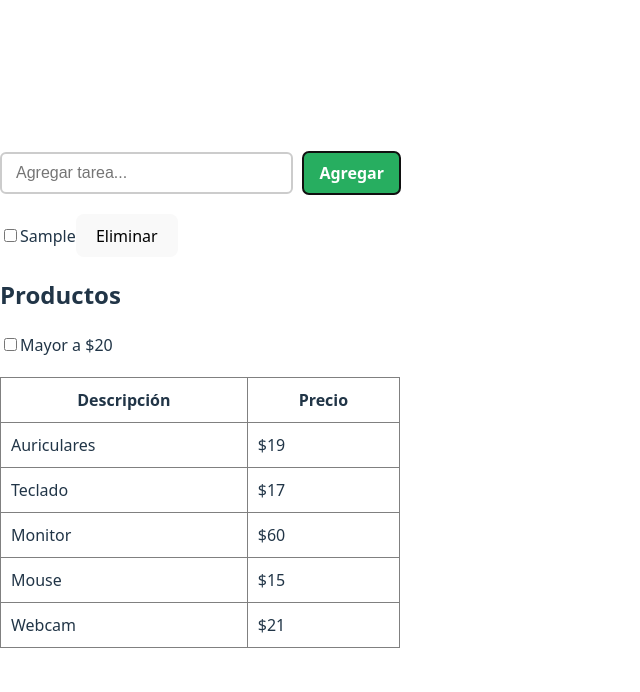
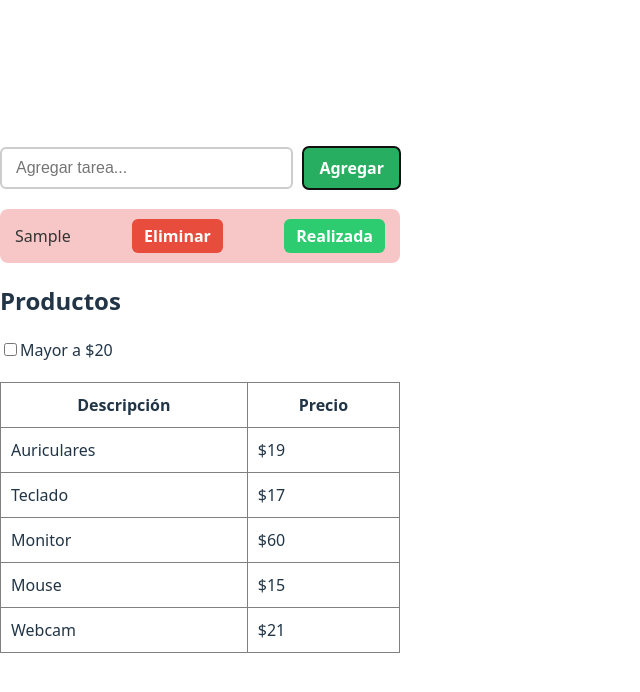
Before and after one commit to marcedavid/pv_tp3_grupo6, a React (Vite) app in the folder TP3-grupo6/: page / in a window 1280 px wide. Both pictures are taken after typing "Sample" into the empty fields and a click on the button "Agregar". Shown: the top 692 px of the page, without its empty margins (0-640 px from the left). Built offline with nearby package versions, Linux system fonts and the light colour scheme.

Commit message:
agregando estilos en taskitem

```diff
--- /dev/null
+++ b/TP3-grupo6/src/components/TaskItem.css
@@ -0,0 +1,43 @@
+.task-item {
+  background-color: #f7c7c7;
+  color: #333;
+  border-radius: 8px;
+  padding: 10px 15px;
+  margin-bottom: 10px;
+  display: flex;
+  justify-content: space-between;
+  align-items: center;
+}
+
+.task-item.completed span {
+  text-decoration: line-through;
+  opacity: 0.6;
+}
+
+.btn {
+  padding: 6px 12px;
+  border: none;
+  border-radius: 6px;
+  margin-left: 8px;
+  cursor: pointer;
+  font-weight: bold;
+  transition: all 0.2s ease-in-out;
+}
+
+.eliminar-btn {
+  background-color: #e74c3c;
+  color: white;
+}
+
+.eliminar-btn:hover {
+  background-color: #c0392b;
+}
+
+.realizada-btn {
+  background-color: #2ecc71;
+  color: white;
+}
+
+.realizada-btn:hover {
+  background-color: #27ae60;
+}
--- a/TP3-grupo6/src/components/TaskItem.jsx
+++ b/TP3-grupo6/src/components/TaskItem.jsx
@@ -1,11 +1,12 @@
 import React from 'react';
+import './TaskItem.css';
 
 function TaskItem({ task, onToggle, onDelete }) {
   return (
-    <div>
-      <input type="checkbox" checked={task.completed} onChange={() => onToggle(task.id)} />
-      {task.text}
-      <button onClick={() => onDelete(task.id)}>Eliminar</button>
+    <div className={`task-item ${task.completed ? 'completed' : ''}`}>
+      <span>{task.text}</span>
+      <button className="btn eliminar-btn" onClick={() => onDelete(task.id)}>Eliminar</button>
+      <button className="btn realizada-btn" onClick={() => onToggle(task.id)}>Realizada</button>
     </div>
   );
 }
```
